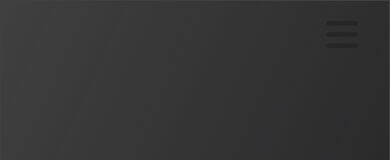
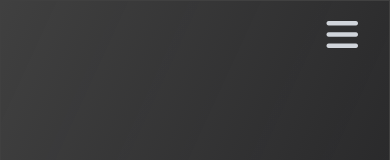
Before and after one commit to santiagomanso/santimanso.com, a React (Create React App) app: page / in a window 390 px wide. Shown: the top 160 px of the page. Built offline with nearby package versions, Linux system fonts and the light colour scheme.

Commit message:
⚡️ added <Footer /> component with prop for phones

```diff
--- a/src/components/navbar/Navbar.tsx
+++ b/src/components/navbar/Navbar.tsx
@@ -5,6 +5,7 @@ import { responsiveNavItems } from '../../data/responsiveNavItems'
 import { navItems } from '../../interfaces/navItemsInterface'
 import ThemeSwitcher from '../theme/ThemeSwitcher'
 import { keyboardKey } from '@testing-library/user-event'
+import Footer from '../Footer'
 
 const Navbar = () => {
   const [active, setActive] = useState<String>('/') //active url
@@ -143,7 +144,7 @@ const Navbar = () => {
           onClick={() => setOpen(true)}
           className={`${
             open ? 'inline' : ''
-          }  text-white dark:text-neutral-800 text-4xl sm:text-5xl absolute top-4 sm:top-15 right-8 z-50`}
+          }  dark:text-gray-300 text-neutral-800 text-4xl sm:text-5xl absolute top-4 sm:top-15 right-8 z-50`}
         >
           <i className='fa-solid fa-bars'></i>
         </button>
@@ -194,6 +195,7 @@ const Navbar = () => {
                 })}
             </ul>
           </article>
+          <Footer displayOnPhones />
         </aside>
       </div>
     </nav>
```
